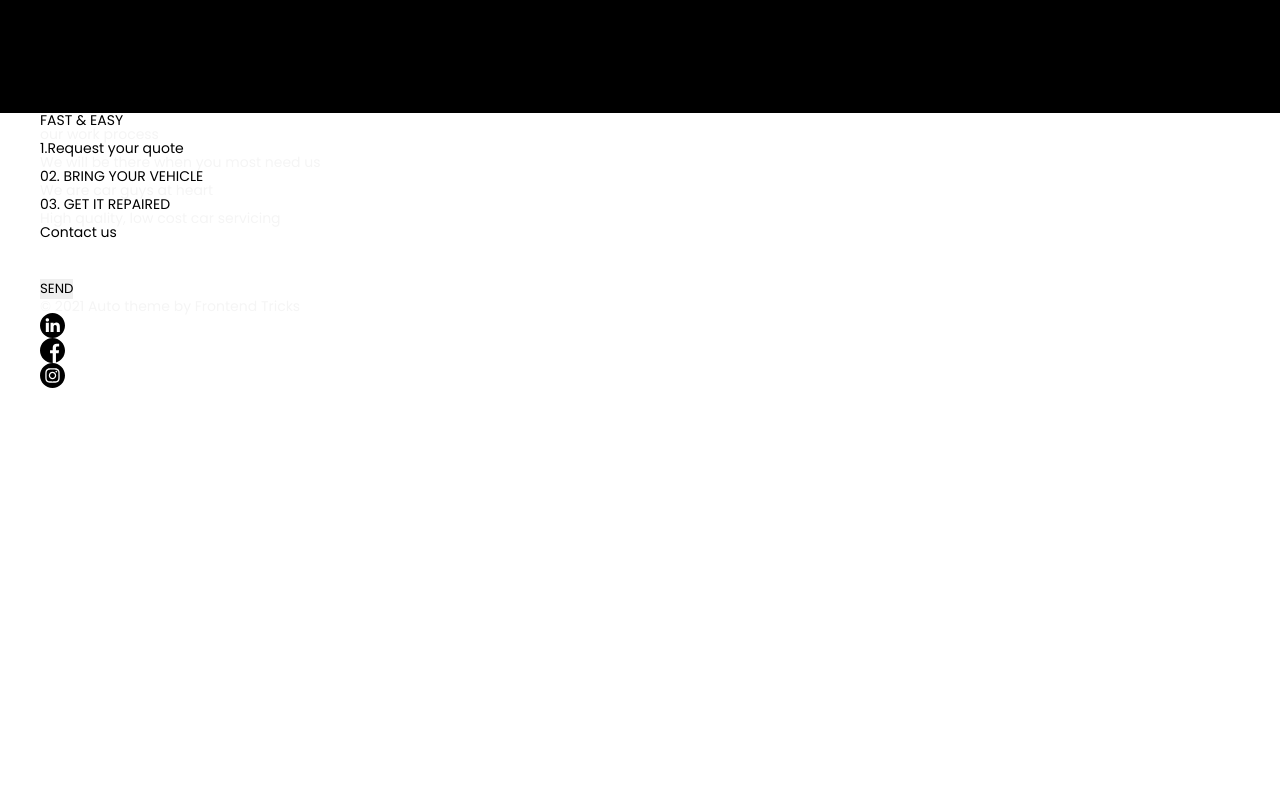
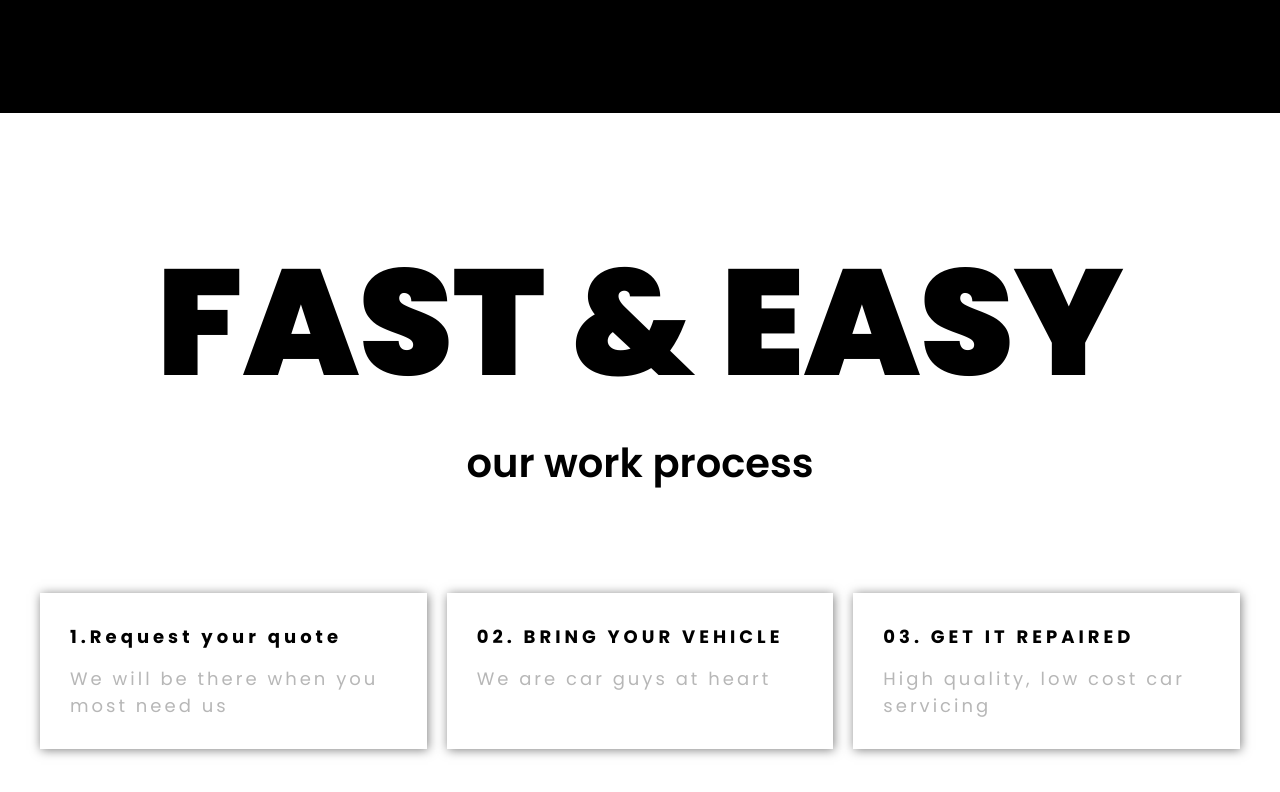
Before and after one commit to Shiro-boop/Car_Repair, a plain HTML site: page index.html in a window 1280 px wide. Shown: the part 2348-3140 px from the top of the page. Before the commit the page ends 2736 px from the top, so only its background shows below. Drawn offline with Linux system fonts and the light colour scheme.

Commit message:
Сделал стили

```diff
--- a/css/style.css
+++ b/css/style.css
@@ -61,9 +61,6 @@ body {
     font-family: Poppins;
 }
 
-.wrapper {
-}
-
 .container {
     max-width: 1680px;
     margin: 0 auto;
@@ -80,16 +77,12 @@ p {
 
 /*-------------------------------------------------------------*/
 
-.header {
 
-}
 .header_wrapper {
     display: flex;
     justify-content: space-between;
     align-items: center;
     padding: 20px 0;
-}
-.nav {
 }
 .nav_list {
     display: flex;
@@ -178,16 +171,14 @@ p {
 
 /*------------------------------------------------------------*/
 
-.main {
-}
+
 .hero {
     background: url(../img/bg.jpg) no-repeat;
     background-size: cover;
     padding-bottom: 400px;
     margin-top: -200px;
 }
-.container {
-}
+
 .hero__wrapper {
     padding-top: 300px;
 }
@@ -409,6 +400,124 @@ p {
 
 @media (max-width:768px) {
     .banner__wrapper {
-
+        padding: 60px 0;
     }
 }
+
+/*---------------------------------------------*/
+
+.process {
+}
+.process_wrapper {
+    padding: 100px 0;
+}
+
+.process_wrapper-title {
+    font-size: 150px;
+    line-height: 220px;
+    font-weight: 900;
+    text-align: center;
+}
+
+.process_wrapper-subtitle {
+    font-size: 40px;
+    line-height: 60px;
+    font-weight: 600;
+    color: #000;
+    text-align: center;
+}
+
+.process__grid {
+    margin-top: 100px;
+    display: grid;
+    grid-template-columns: 1fr 1fr 1fr;
+    grid-template-rows: 1fr;
+    column-gap: 20px;
+
+}
+.process__card {
+    padding: 30px;
+    background-color: #fff;
+    box-shadow: 1px 1px 10px rgba(0, 0, 0, 0.5);
+}
+
+.process__card h4 {
+    font-size: 18px;
+    line-height: 27px;
+    font-weight: 700;
+    color: #000;
+    margin-bottom: 15px;
+    letter-spacing: 4px;
+}
+
+.process__card p {
+    font-size: 18px;
+    line-height: 27px;
+    font-weight: 400;
+    color: #b7b7b7;
+    letter-spacing: 3px;
+}
+
+/*---------------------------------------------------*/
+
+.feedback {
+    background-color: #000;
+}
+.feedback__wraper {
+    padding: 100px 0;
+}
+.feedback__wraper h4 {
+    font-size: 30px;
+    line-height: 45px;
+    font-weight: 700;
+    color: #fff;
+    letter-spacing: 5px;
+    margin-bottom: 50px;
+}
+.feedback__grid {
+    max-width: 500px;
+    display: grid;
+    grid-template-columns: 1fr 1fr;
+    grid-template-rows: 1fr 1fr 1fr 1fr;
+    row-gap: 50px;
+    column-gap: 40px;
+}
+.feedback__grid input {
+    color: #fff;
+    background: transparent;
+    border-bottom: 1px solid #fff;
+    padding: 15px 0 15px 10px;
+}
+.feedback__input-message {
+    grid-column-start: 1;
+    grid-column-end: 3;
+}
+.feedback__btn {
+    padding: 14px 75px;
+    background-color: #DB2512;
+    color: #fff;
+    font-weight: 500;
+}
+.feedback__grid input::placeholder {
+    color: #fff;
+}
+
+/*-----------------------------------------------*/
+
+.footer {
+}
+
+.footer__wrapper {
+    padding: 60px 0;
+    display: flex;
+    justify-content: space-between;
+}
+.footer__wrapper p {
+    font-size: 15px;
+    line-height: 23px;
+    color: #000;
+}
+.footer__social {
+    display: flex;
+    column-gap: 20px;
+}
--- a/index.html
+++ b/index.html
@@ -131,11 +131,10 @@
             <div class="process">
                 <div class="container">
                     <div class="process_wrapper">
-                        <h2>FAST & EASY</h2>
-                        <p>our work process</p>
+                        <h2 class="process_wrapper-title">FAST & EASY</h2>
+                        <p class="process_wrapper-subtitle">our work process</p>
 
                         <div class="process__grid">
-
                             <div class="process__card">
                                 <h4>1.Request your quote</h4>
                                 <p>We will be there when you most need us</p>
@@ -161,15 +160,15 @@
                         <h4>Contact us</h4>
 
                         <div class="feedback__grid">
-                            <input type="text" class="feedback__input-name">
+                            <input type="text" placeholder="Name" class="feedback__input-name">
 
-                            <input type="text" class="feedback__input-lastname">
+                            <input type="text" placeholder="Last name" class="feedback__input-lastname">
 
-                            <input type="text" class="feedback__input-email">
+                            <input type="text" placeholder="Email" class="feedback__input-email">
 
-                            <input type="text" class="feedback__input-phonenumber">
+                            <input type="text" placeholder="Phone" class="feedback__input-phonenumber">
 
-                            <input type="text" class="feedback__input-message">
+                            <input type="text" placeholder="Message" class="feedback__input-message">
                         </div>
 
                         <button class="feedback__btn">SEND</button>
@@ -184,9 +183,9 @@
                     <p>© 2021 Auto theme by Frontend Tricks</p>
 
                     <div class="footer__social">
-                        <img src="img/footer/linkedin.svg" alt="">
-                        <img src="img/footer/facebook.svg" alt="">
-                        <img src="img/footer/instagram.svg" alt="">
+                        <a href="@"><img src="img/footer/linkedin.svg" alt=""></a>
+                        <a href="@"><img src="img/footer/facebook.svg" alt=""></a>
+                        <a href="@"><img src="img/footer/instagram.svg" alt=""></a>
                     </div>
                 </div>
             </div>
```
